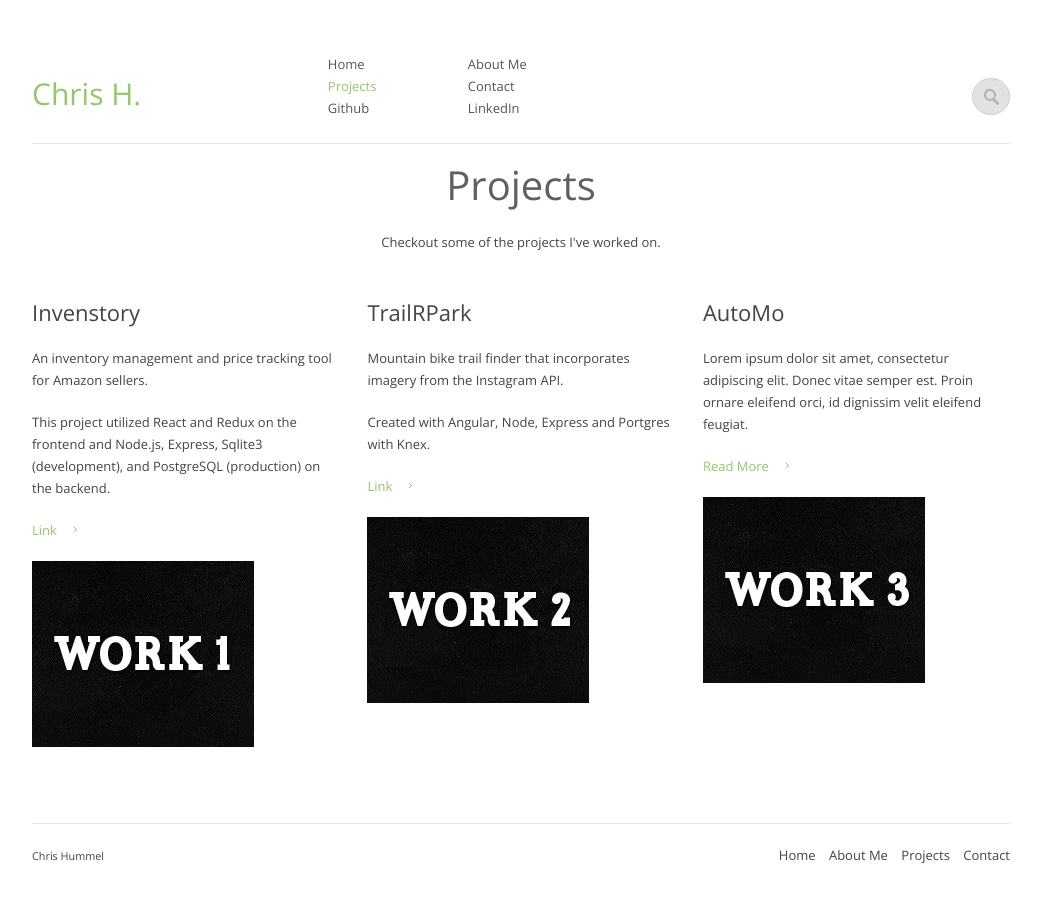
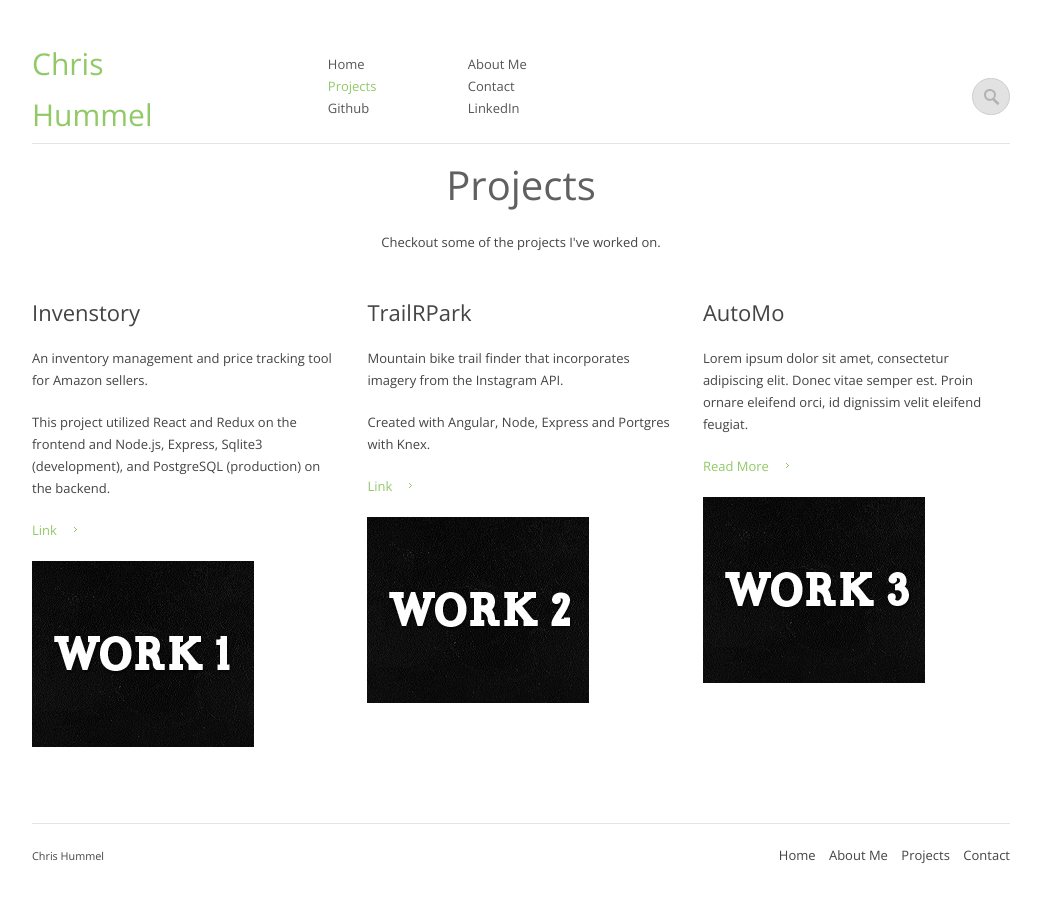
Before and after one commit to chrishummel/websitevps, a website: page public/client/projects.html in a window 1280 px wide. Shown: the whole page, without its empty margins (119-1160 px from the left). Drawn offline with nearby package versions, Linux system fonts and the light colour scheme.

Commit message:
further project page edits

```diff
--- a/public/client/css/style.css
+++ b/public/client/css/style.css
@@ -114,7 +114,7 @@ header #logo {
 	float:left;
 }
 header #logo a {
-
+	margin-top: -30px;
 	display:block;
 	width:111px;
 	height:30px;
@@ -282,7 +282,7 @@ header #logo {
 	width:111px;
 	height:30px;
 	float:none;
-	margin:0 auto 40px; auto;
+	margin:0 auto 80px; auto;
 }
 header #logo a {
 	/*background:url(../images/logo.png) no-repeat;*/
--- a/public/client/projects.html
+++ b/public/client/projects.html
@@ -20,7 +20,7 @@
 <body>
 
 <header class="aboutmeheader">
-  <h1 id="logo"><a href="index.html">Chris H.</a></h1>
+  <h1 id="logo"><a href="index.html">Chris Hummel</a></h1>
     <nav class="main-nav">
       <ul>
           <li>
```
Also changed, not shown: public/client/aboutme.html (+1 -1 lines), public/client/index.html (+1 -1 lines).
